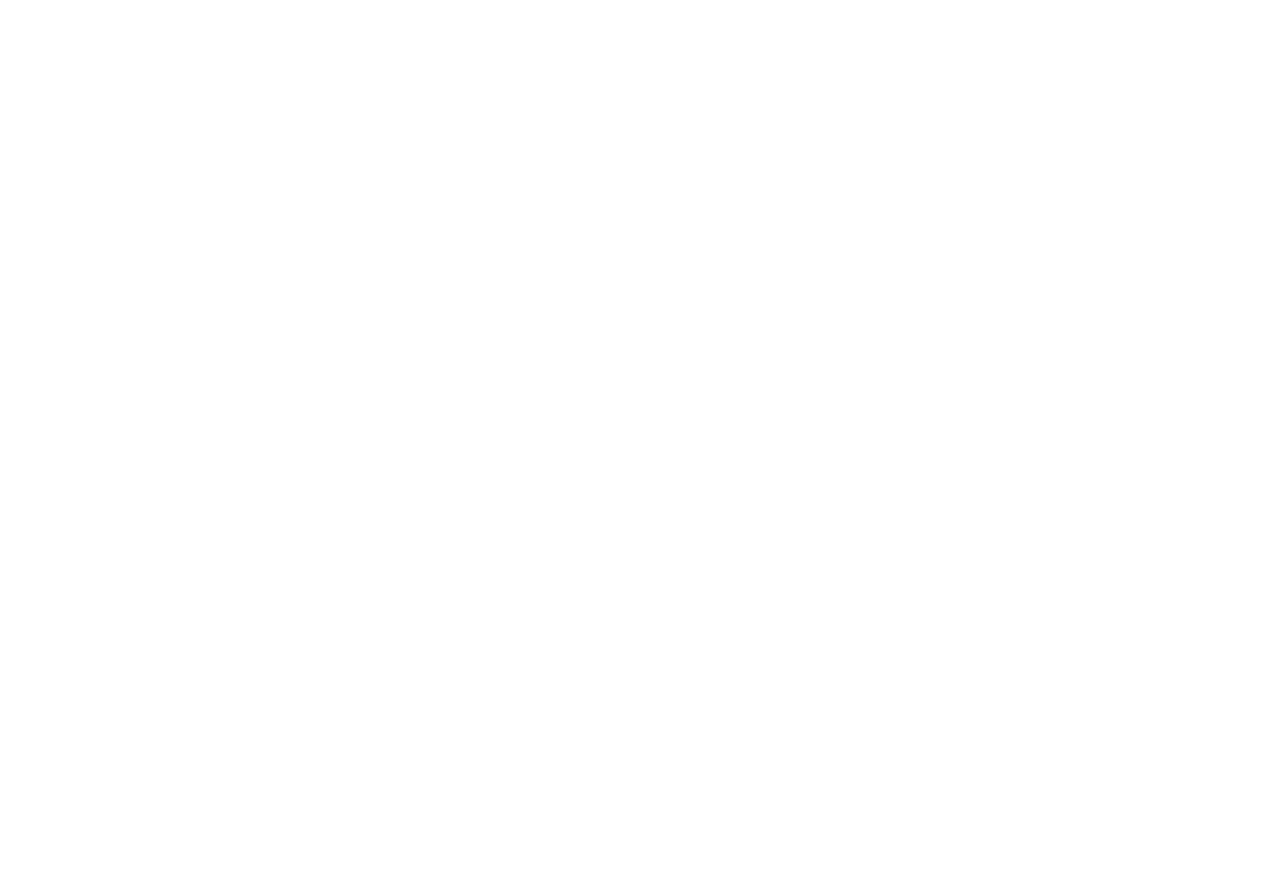
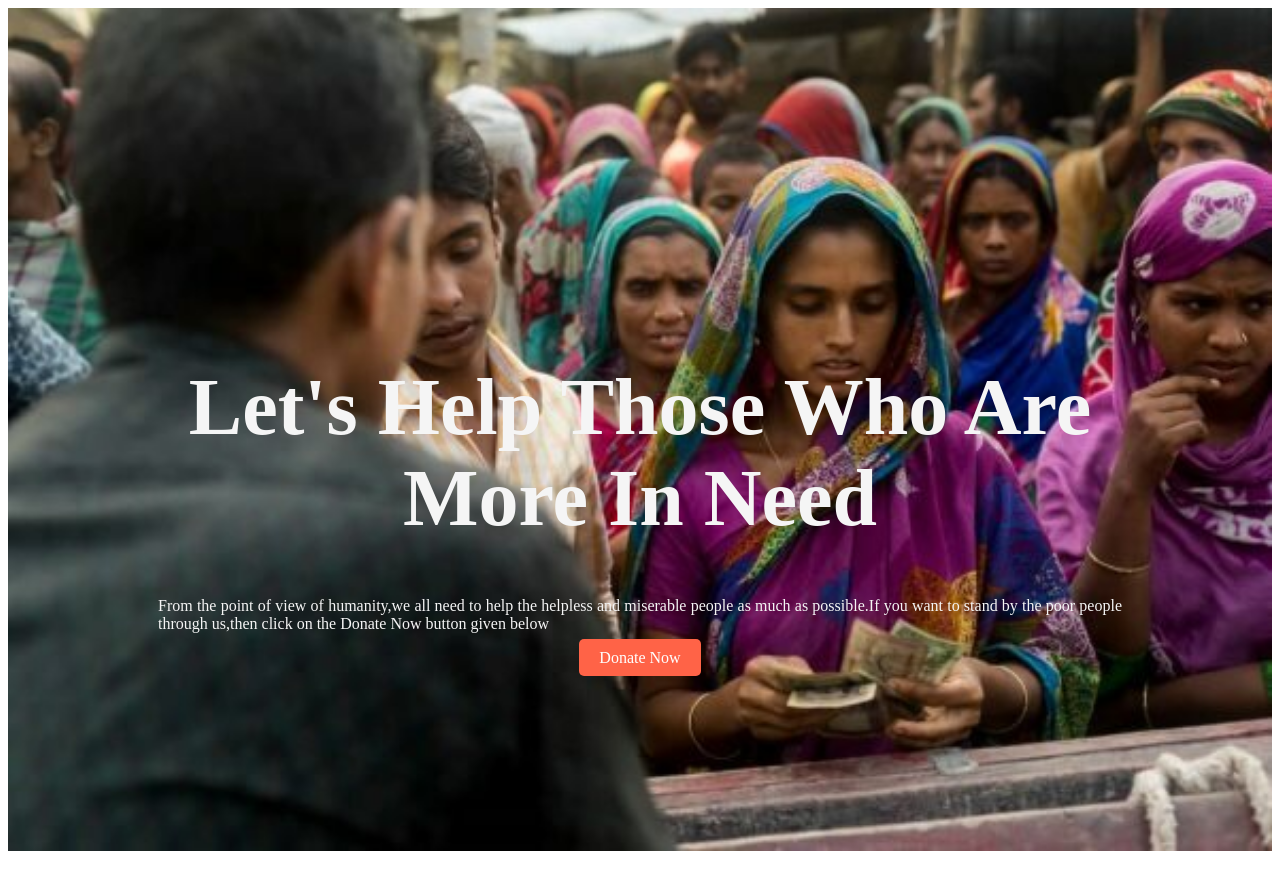
Before and after one commit to faridul22/donate-today, a plain HTML site: page index.html in a window 1280 px wide. Before the commit the page ends 800 px from the top, so only its background shows below. Drawn offline with Linux system fonts and the light colour scheme; a web font is replaced by a local one.

Commit message:
banner added

```diff
--- a/css/style.css
+++ b/css/style.css
@@ -0,0 +1,39 @@
+/* google font family */
+body {
+    font-family: 'Oranienbaum', serif;
+}
+
+/* banner style */
+.banner-container {
+    background-image: url(../images/donation1.jpg);
+    background-repeat: no-repeat;
+    background-size: 100%;
+    height: 900px;
+}
+
+.banner-items {
+    color: whitesmoke;
+    text-align: center;
+    padding: 300px 50px 0 50px;
+}
+
+.banner-title {
+    font-size: 40px;
+    font-weight: 800px;
+}
+
+.banner-description {
+    text-align: justify;
+    padding: 0 100px;
+}
+
+.link-button a {
+    display: inline;
+    text-decoration: none;
+    color: white;
+    background-color: tomato;
+    padding: 10px 20px;
+    border-radius: 5px;
+    font-weight: 500;
+    margin-top: 30px;
+}
--- a/index.html
+++ b/index.html
@@ -6,11 +6,31 @@
     <meta http-equiv="X-UA-Compatible" content="IE=edge">
     <meta name="viewport" content="width=device-width, initial-scale=1.0">
     <title>Donate Today</title>
+    <!-- css -->
     <link rel="stylesheet" href="./css/style.css">
+    <!-- google font -->
+    <link rel="preconnect" href="https://fonts.googleapis.com">
+    <link rel="preconnect" href="https://fonts.gstatic.com" crossorigin>
+    <link href="https://fonts.googleapis.com/css2?family=Oranienbaum&display=swap" rel="stylesheet">
 </head>
 
 <body>
-
+    <div class="banner-container">
+        <div class="banner-items">
+            <div class="banner-title">
+                <h1>Let's Help Those Who Are<br>
+                    More In Need </h1>
+            </div>
+            <div class="banner-description">
+                <p>From the point of view of humanity,we all need to help the helpless and miserable people as much as
+                    possible.If you want to stand by the poor people through us,then click on the Donate Now button
+                    given below</p>
+            </div>
+            <div class="link-button">
+                <a href="">Donate Now</a>
+            </div>
+        </div>
+    </div>
 </body>
 
 </html>
```
